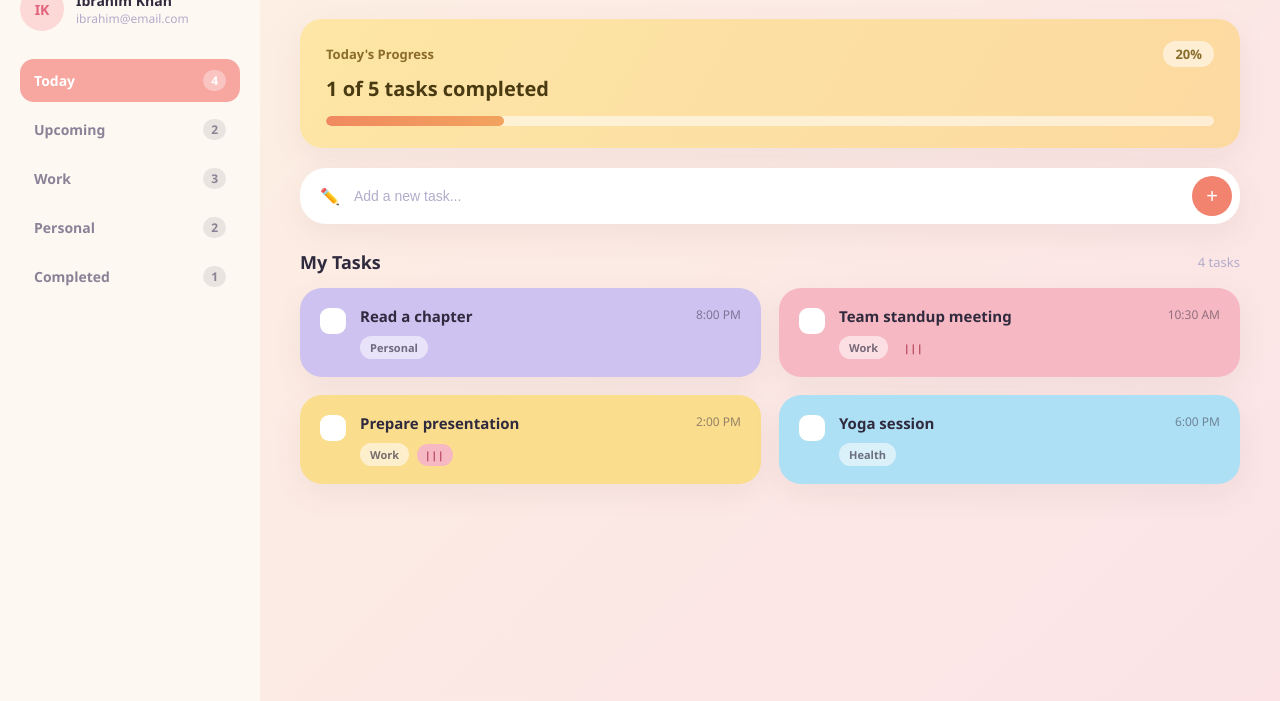
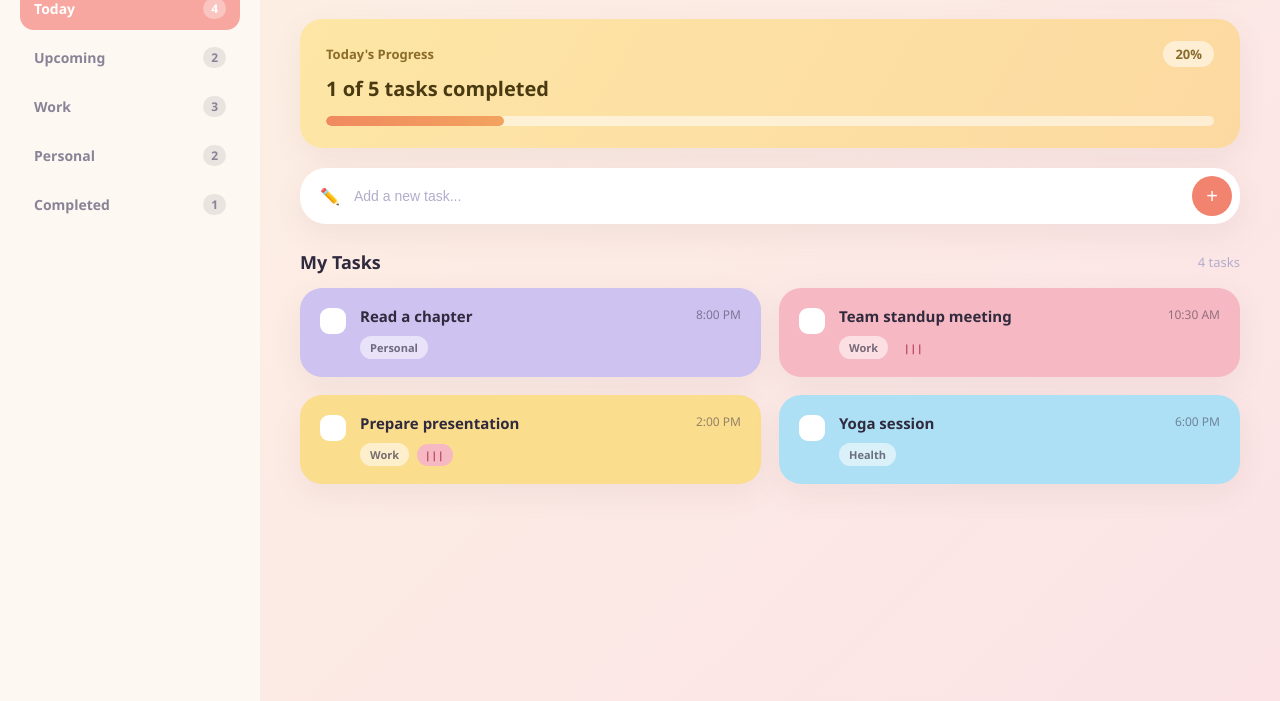
Before and after one commit to IbrahimOfficial-org/ToDoIsm, a plain HTML site: page index.html in a window 1280 px wide. Shown: the part 99-800 px from the top of the page. Drawn offline with Linux system fonts and the light colour scheme.

Commit message:
Remove hardcoded user profile from sidebar
Since the app doesn't require login, removed the hardcoded
name and email address from the sidebar profile section.

Co-Authored-By: Claude <noreply@anthropic.com>

```diff
--- a/index.html
+++ b/index.html
@@ -409,14 +409,6 @@
   <aside class="sidebar">
     <div class="brand"><span class="check">✔</span> TaskFlow</div>
 
-    <div class="profile">
-      <div class="avatar">IK</div>
-      <div>
-        <div class="profile-name">Ibrahim Khan</div>
-        <div class="profile-email">ibrahim@email.com</div>
-      </div>
-    </div>
-
     <nav class="navlist" id="navlist">
       <div class="navitem active" data-view="today">Today <span class="count" id="count-today">0</span></div>
       <div class="navitem" data-view="upcoming">Upcoming <span class="count" id="count-upcoming">0</span></div>
```
